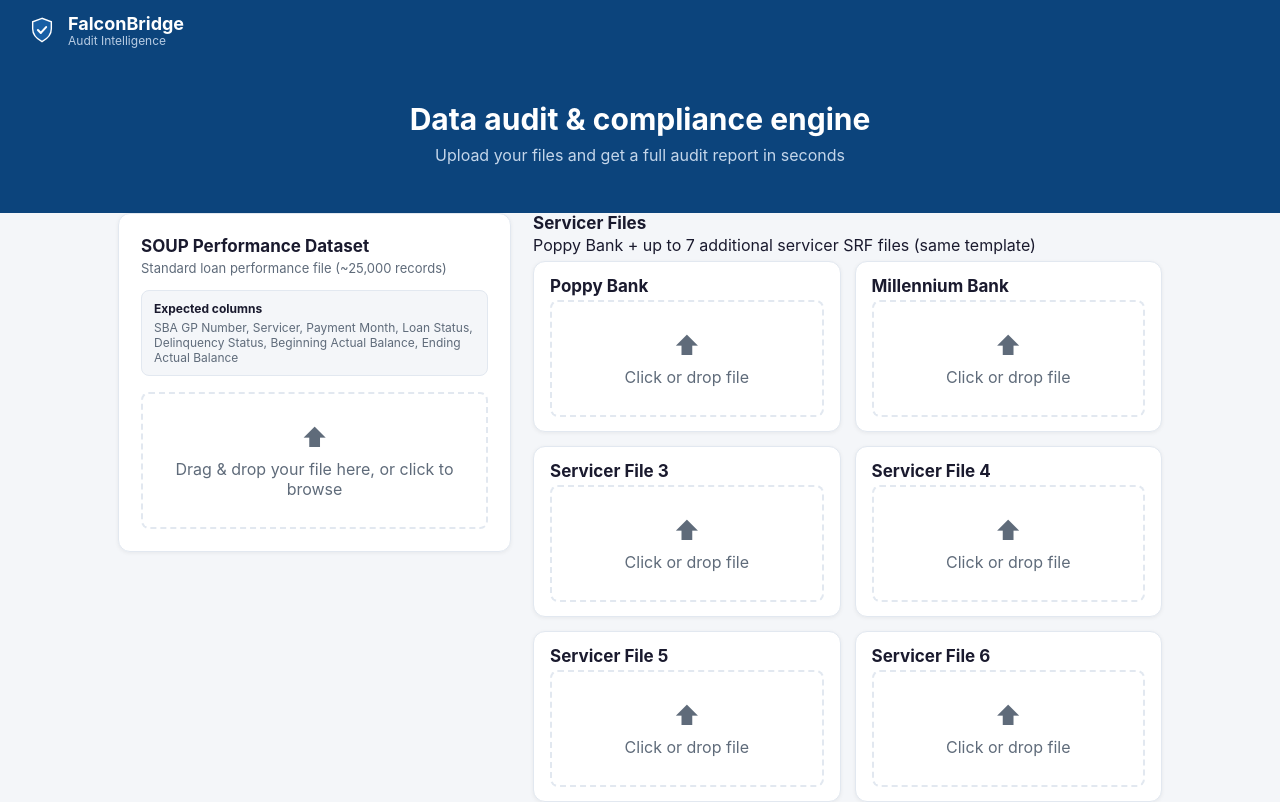
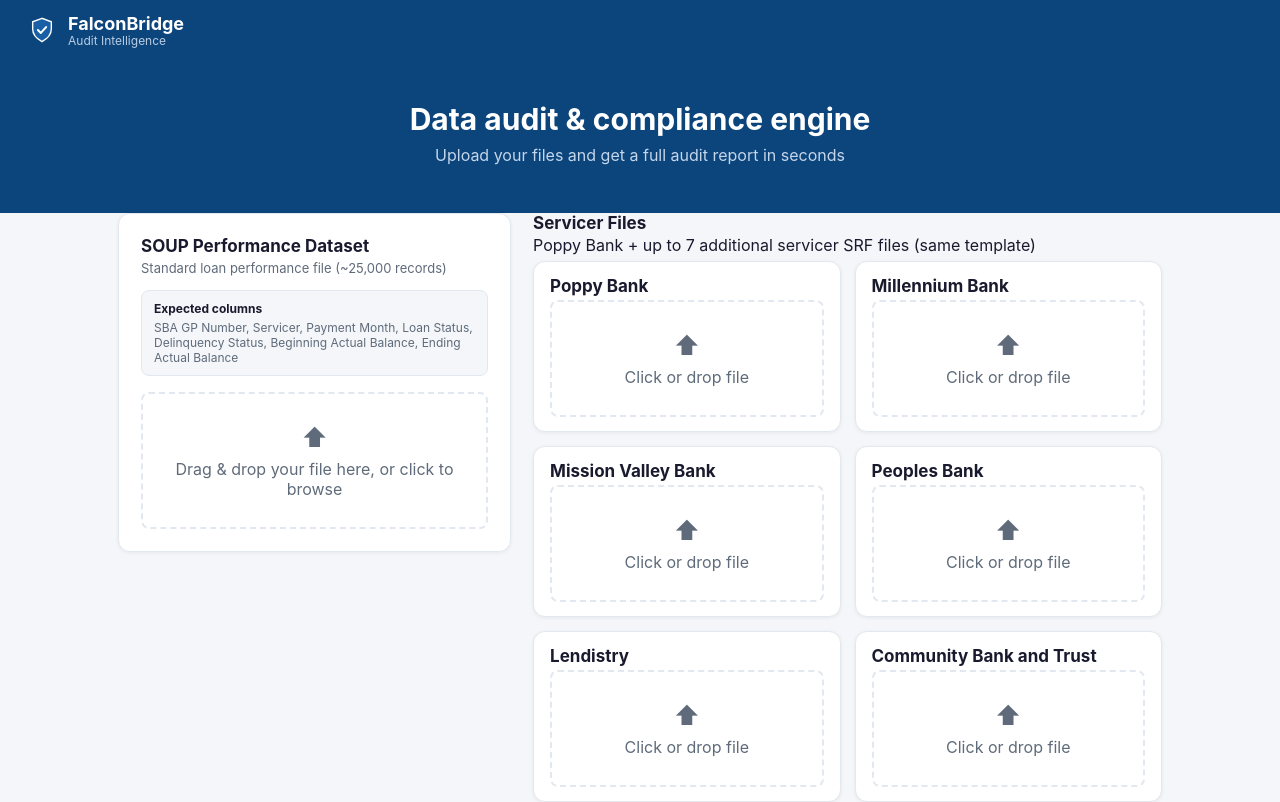
Before and after one commit to kduttaFBC/FBC, a React (Vite) app in the folder frontend/: page / in a window 1280 px wide. Shown: the top 802 px of the page. Built offline with nearby package versions, Linux system fonts and the light colour scheme.

Commit message:
Add 4 new servicer names: Mission Valley Bank, Peoples Bank, Lendistry, Community Bank and Trust

```diff
--- a/frontend/src/App.jsx
+++ b/frontend/src/App.jsx
@@ -28,10 +28,10 @@ export const SERVICER_FIELDS = [
 export const SERVICER_SLOTS = [
   'Poppy Bank',
   'Millennium Bank',
-  'Servicer File 3',
-  'Servicer File 4',
-  'Servicer File 5',
-  'Servicer File 6',
+  'Mission Valley Bank',
+  'Peoples Bank',
+  'Lendistry',
+  'Community Bank and Trust',
   'Servicer File 7',
   'Servicer File 8',
 ]
```
